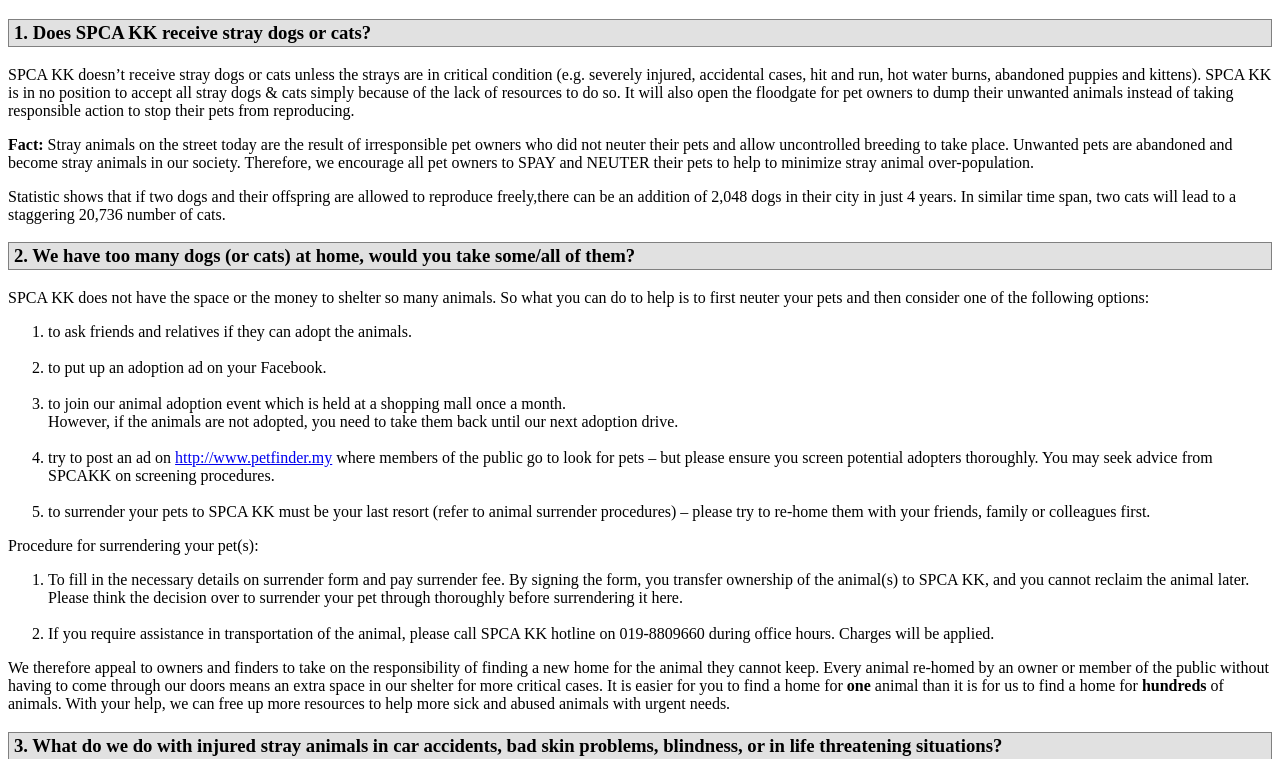
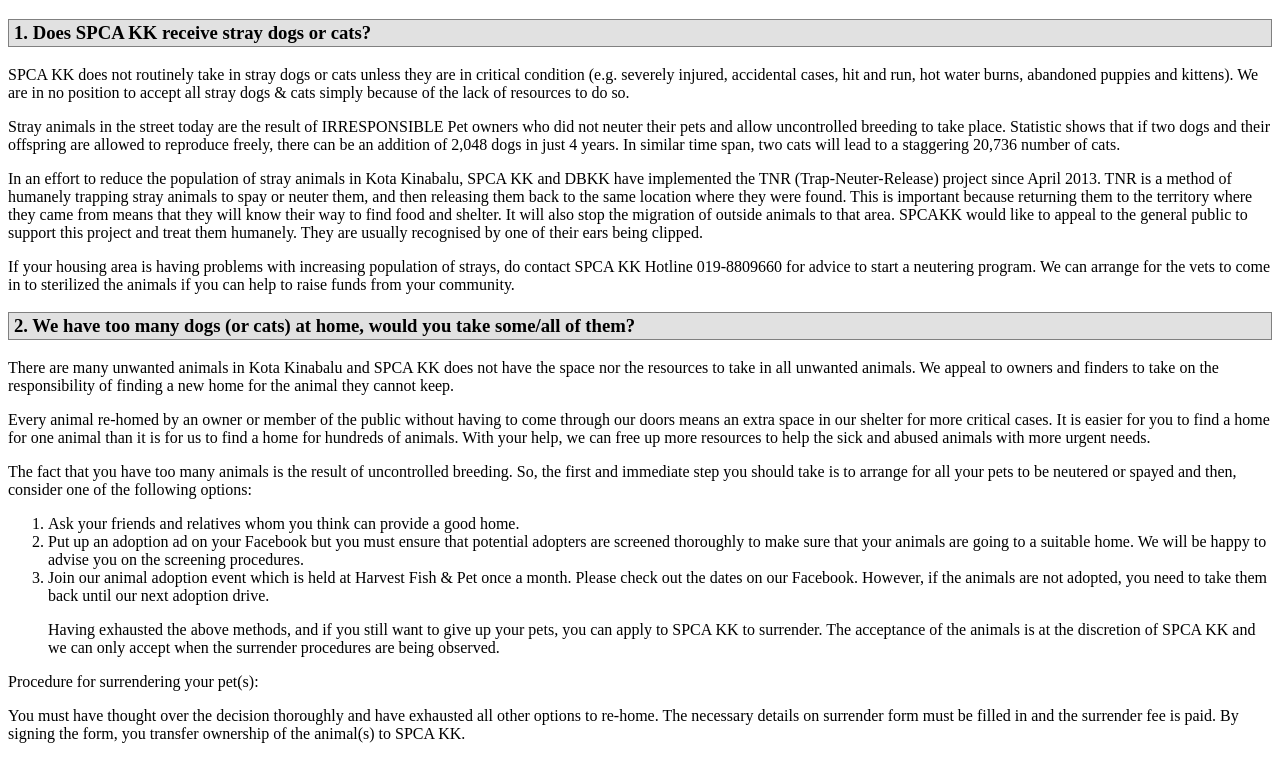
Before and after one commit to spcakk/spcakk.github.io, a plain HTML site: page contents/html/faq.html in a window 1280 px wide. Shown: the part 61-820 px from the top of the page. Drawn offline with Linux system fonts and the light colour scheme.

Commit message:
Update FAQ answers.

```diff
--- a/contents/html/faq.html
+++ b/contents/html/faq.html
@@ -15,29 +15,26 @@
 
     <h3 class="myfaqs">1. Does SPCA KK receive stray dogs or cats?</h3>
     <div class="thefaq">
-        <p>SPCA KK doesn’t receive stray dogs or cats unless the strays are in critical condition (e.g. severely injured, accidental cases, hit and run, hot water burns, abandoned puppies and kittens).  SPCA KK is in no position to accept all stray dogs &amp; cats simply because of the lack of resources to do so. It will also open the floodgate for pet owners to dump their unwanted animals instead of taking responsible action to stop their pets from reproducing.</p>
-        <p><b>Fact:</b> Stray animals on the street today are the result of irresponsible pet owners who did not neuter their pets and allow uncontrolled breeding to take place.  Unwanted pets are abandoned and become stray animals in our society.  Therefore, we encourage all pet owners to SPAY and NEUTER their pets to help to minimize stray animal over-population.</p>
-        <p>Statistic shows that if two dogs and their offspring are allowed to reproduce freely,there can be an addition of 2,048 dogs in their city in just 4 years. In similar time span, two cats will lead to a staggering 20,736 number of cats.</p>
+      <p>SPCA KK does not routinely take in stray dogs or cats unless they are in critical condition (e.g. severely injured, accidental cases, hit and run, hot water burns, abandoned puppies and kittens). We are in no position to accept all stray dogs &amp; cats simply because of the lack of resources to do so. </p>
+      <p>Stray animals in the street today are the result of IRRESPONSIBLE Pet owners who did not neuter their pets and allow uncontrolled breeding to take place.  Statistic shows that if two dogs and their offspring are allowed to reproduce freely, there can be an addition of 2,048 dogs in just 4 years. In similar time span, two cats will lead to a staggering 20,736 number of cats.</p>
+      <p>In an effort to reduce the population of stray animals in Kota Kinabalu, SPCA KK and DBKK have implemented the TNR (Trap-Neuter-Release) project since April 2013.  TNR is a method of humanely trapping stray animals to spay or neuter them, and then releasing them back to the same location where they were found. This is important because returning them to the territory where they came from means that they will know their way to find food and shelter. It will also stop the migration of outside animals to that area.  SPCAKK would like to appeal to the general public to support this project and treat them humanely. They are usually recognised by one of their ears being clipped.</p>
+      <p>If your housing area is having problems with increasing population of strays, do contact SPCA KK Hotline 019-8809660 for advice to start a neutering program. We can arrange for the vets to come in to sterilized the animals if you can help to raise funds from your community.</p>
     </div>
 
     <h3 class="myfaqs">2. We have too many dogs (or cats) at home, would you take some/all of them?</h3>
     <div class="thefaq">
-      <p>SPCA KK does not have the space or the money to shelter so many animals. So what you can do to help is to first neuter your pets and then consider one of the following options:</p>
+      <p>There are many unwanted animals in Kota Kinabalu and SPCA KK does not have the space nor the resources to take in all unwanted animals. We appeal to owners and finders to take on the responsibility of finding a new home for the animal they cannot keep.</p>
+      <p>Every animal re-homed by an owner or member of the public without having to come through our doors means an extra space in our shelter for more critical cases. It is easier for you to find a home for one animal than it is for us to find a home for hundreds of animals. With your help, we can free up more resources to help the sick and abused animals with more urgent needs.</p>
+      <p>The fact that you have too many animals is the result of uncontrolled breeding. So, the first and immediate step you should take is to arrange for all your pets to be neutered or spayed and then, consider one of the following options:</p>
       <ol>
-        <li>to ask friends and relatives if they can adopt the animals.</li><br/>
-        <li>to put up an adoption ad on your Facebook.</li><br/>
-        <li>to join our animal adoption event which is held at a shopping mall once a month.<br/>However, if the animals are not adopted, you need to take them back until our next adoption drive.</li><br/>
-        <li>try to post an ad on <a href="http://www.petfinder.my" target="_blank">http://www.petfinder.my</a>  where members of the public go to look for pets – but please ensure you screen potential adopters thoroughly. You may seek advice from SPCAKK on screening procedures.</li><br/>
-        <li>to surrender your pets to SPCA KK must be your last resort (refer to animal surrender procedures) – please try to re-home them with your friends, family or colleagues first.</li>
+        <li>Ask your friends and relatives whom you think can provide a good home.</li>
+        <li>Put up an adoption ad on your Facebook but you must ensure that potential adopters are screened thoroughly to make sure that your animals are going to a suitable home. We will be happy to advise you on the screening procedures.</li>
+        <li>Join our animal adoption event which is held at Harvest Fish &amp; Pet once a month. Please check out the dates on our Facebook. However, if the animals are not adopted, you need to take them back until our next adoption drive.
+          <p>Having exhausted the above methods, and if you still want to give up your pets, you can apply to SPCA KK to surrender. The acceptance of the animals is at the discretion of SPCA KK and we can only accept when the surrender procedures are being observed.</p>
+        </li>
       </ol>
-      <p>
-        Procedure for surrendering your pet(s):
-        <ol>
-          <li>To fill in the necessary details on surrender form and pay surrender fee.  By signing the form, you transfer ownership of the animal(s) to SPCA KK, and you cannot reclaim the animal later. Please think the decision over to surrender your pet through thoroughly before surrendering it here.</li><br/>
-          <li>If you require assistance in transportation of the animal, please call SPCA KK hotline on 019-8809660 during office hours. Charges will be applied.</li>
-        </ol>
-      </p>
-      <p>We therefore appeal to owners and finders to take on the responsibility of finding a new home for the animal they cannot keep. Every animal re-homed by an owner or member of the public without having to come through our doors means an extra space in our shelter for more critical cases.   It is easier for you to find a home for <b>one</b> animal than it is for us to find a home for <b>hundreds</b> of animals. With your help, we can free up more resources to help more sick and abused animals with urgent needs.</p>
+      <p>Procedure for surrendering your pet(s):</p>
+      <p>You must have thought over the decision thoroughly and have exhausted all other options to re-home. The necessary details on surrender form must be filled in and the surrender fee is paid. By signing the form, you transfer ownership of the animal(s) to SPCA KK. </p>
     </div>
 
     <h3 class="myfaqs">3. What do we do with injured stray animals in car accidents, bad skin problems, blindness, or in life threatening situations?</h3>
```
